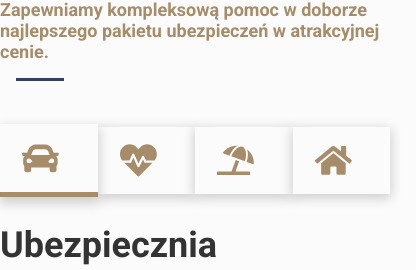
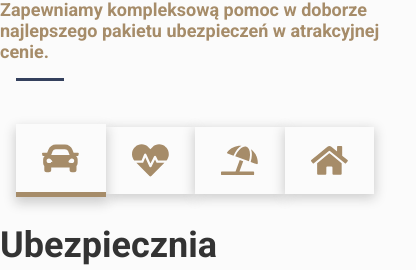
Before and after one commit to bm64/wuem, a Next.js app: page / in a window 390 px wide. Shown: the part 353-623 px from the top of the page, 416 px wide, since content can reach past the window. Built offline with nearby package versions, Linux system fonts and the light colour scheme.

Commit message:
Add reset for progress bar and a bunch of mobile css fixes

```diff
--- a/pages/index.js
+++ b/pages/index.js
@@ -1,4 +1,4 @@
-import React, { useState, useMemo, useRef, useEffect } from 'react'
+import React, { useState, useMemo, useRef, useCallback, useEffect } from 'react'
 import styles from '../styles/index.module.scss'
 import {
   FaMapMarkedAlt,
@@ -53,6 +53,10 @@ function Home() {
 
   const [isContentHovered, setIsContentHovered] = useState(false)
 
+  const nextImage = useCallback(() => {
+    setCurrentImage(currentImage === 0 ? 1 : 0)
+  }, [currentImage])
+
   return (
     <Layout>
       <Header
@@ -85,8 +89,9 @@ function Home() {
         </div>
         <div className={styles.carouselContent}>
           <ProgressBar
+            reset={currentImage}
             shouldProgress={!isContentHovered}
-            onProgressEnded={() => setCurrentImage(currentImage === 0 ? 1 : 0)}
+            onProgressEnded={nextImage}
           />
 
           {currentImage === 1 && <InsurancesContent />}
@@ -99,6 +104,7 @@ function Home() {
           />
         </div>
       </div>
+
       {currentImage === 1 && (
         <FaChevronRight
           className={styles.nextImageButton}
@@ -174,7 +180,12 @@ function Home() {
   )
 }
 
-function ProgressBar({ shouldProgress, onProgressEnded, duration = 5000 }) {
+function ProgressBar({
+  shouldProgress,
+  onProgressEnded,
+  reset,
+  duration = 5000,
+}) {
   const progressRef = useRef(null)
 
   const [startValue, setStartValue] = useState(null)
@@ -234,6 +245,11 @@ function ProgressBar({ shouldProgress, onProgressEnded, duration = 5000 }) {
     if (!shouldProgress) pauseProgress()
     else startProgress()
   }, [shouldProgress])
+
+  useEffect(() => {
+    stopProgress()
+    setTimeout(() => startProgress(), 300)
+  }, [reset])
 
   return (
     <div
--- a/styles/_section.scss
+++ b/styles/_section.scss
@@ -10,6 +10,10 @@
 
   margin: 0 auto;
   max-width: 1400px;
+
+  @include for-size(phone-only) {
+    margin: 0 1rem;
+  }
 }
 
 .menu__item {
@@ -68,7 +72,10 @@
   //display: none;
   color: $primary;
   font-size: 2.3rem;
-  padding-right: 1rem;
+
+  @include for-size(tablet-portrait-up) {
+    padding-right: 1rem;
+  }
 }
 
 .section-header {
--- a/styles/layout.scss
+++ b/styles/layout.scss
@@ -4,10 +4,17 @@ html {
   scroll-behavior: smooth;
 }
 
+html,
 body {
+  overflow-x: hidden;
+}
+
+body {
+  position: relative;
   font-family: 'Roboto';
   color: $primary;
   overflow-x: hidden;
+  max-width: 100%;
   background-color: $white;
 
   @include for-size(phone-only) {
--- a/styles/sections/_sections.scss
+++ b/styles/sections/_sections.scss
@@ -26,8 +26,13 @@
 .fixed-section {
   @extend .section;
 
+  width: auto;
+
   max-width: 1280px;
   margin: 0 auto;
+
+  padding-left: 1rem;
+  padding-right: 1rem;
 }
 
 // Image-Section specific
--- a/styles/sections/cars_insurance.module.scss
+++ b/styles/sections/cars_insurance.module.scss
@@ -25,16 +25,14 @@
   flex-direction: column;
 
   margin-top: 1rem;
-
-  @include for-size(tablet-portrait-up) {
-    padding: 0 1rem;
-  }
 }
 
 .insurance-top {
   display: flex;
   flex-direction: row;
   align-items: center;
+
+  padding: 0 1rem;
 }
 
 .insurance-top--expanded {
@@ -96,4 +94,8 @@
   height: 20vh;
   display: block;
   object-fit: cover;
+
+  @include for-size(phone-only) {
+    display: none;
+  }
 }
```
